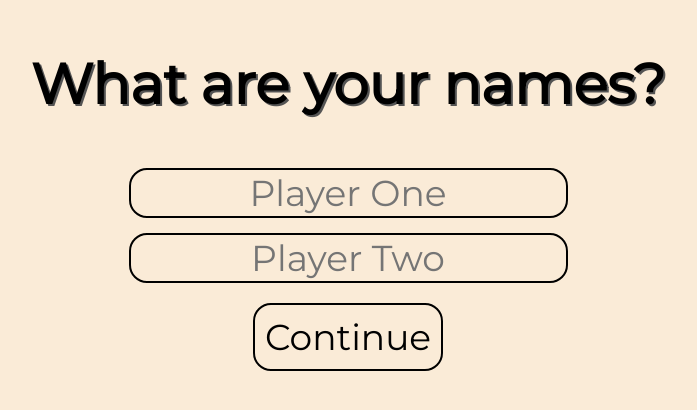
After one commit to TheDevGrk/TisButAScratch, a Flask app: template templates/names.html in a window 1280 px wide. The commit adds this page. Shown: the top 410 px of the page, without its empty margins (292-989 px from the left). Run offline with Flask 3, Linux system fonts and the light colour scheme; the template is opened without the code that fills it, so the values that code supplies are empty.

Commit message:
Added Name Choosing System | Removed Unnecessary Print Statements | Added Character Responses

```diff
--- a/main.py
+++ b/main.py
@@ -1,6 +1,7 @@
 from flask import Flask, render_template, request, redirect, url_for
 import sqlite3
 from wonderwords import RandomWord
+import random
 r = RandomWord()
 
 app = Flask(__name__)
@@ -12,6 +13,12 @@ def index():
 
   db = sqlite3.connect("main.sqlite")
   cursor = db.cursor()
+
+  cursor.execute("SELECT playerOneName FROM characters")
+  p1Name = cursor.fetchone()[0]
+
+  cursor.execute("SELECT playerTwoName FROM characters")
+  p2Name = cursor.fetchone()[0]
 
   if request.method == "GET":
     values = []
@@ -50,6 +57,8 @@ def index():
   elif request.method == "POST":
     values = []
 
+    responses = ["It's Just A Flesh Wound!", "I'm Invincible!", "Come On Then!", "Alright then, we'll just call it a draw.", "T'is But A Scratch"]
+
     cursor.execute("SELECT * FROM game")
     valuesUnformatted = cursor.fetchall()
 
@@ -60,17 +69,8 @@ def index():
 
     guess = request.form['guess'].upper()
 
-    if "RESTART" in guess.upper():
-      word1 = r.word(word_min_length = 5, word_max_length = 5).upper()
-      word2 = r.word(word_min_length = 5, word_max_length = 5).upper()
-
-      if word2 == word1:
-        word2 = r.word(word_min_length = 5, word_max_length = 5)
-
-      cursor.execute("UPDATE game SET turn = ?, word1 = ?, word2 = ?, spaces1 = ?, spaces2 = ?, health1 = ?, health2 = ?", (1, word1, word2, "_ _ _ _ _", "_ _ _ _ _", 5, 5))
-      db.commit()
-
-      values = [1, word1, word2, "_ _ _ _ _", "_ _ _ _ _", 5, 5]
+    if "RESTART" in guess:
+      return redirect(url_for('names'))
 
     elif values[0] == 1:
 
@@ -84,6 +84,7 @@ def index():
           if values[1][i] == guess and values[3][i*2] != guess:
 
             values[6] -= 1
+            values[7] = responses[random.randint(0, (len(responses) - 1))]
             newSpaces[i] = guess
 
             loopList = [0, 1, 2 ,3, 4]
@@ -111,6 +112,7 @@ def index():
           if values[2][i] == guess and values[4][i*2] != guess:
 
             values[5] -= 1
+            values[7] = responses[random.randint(0, (len(responses) - 1))]
             newSpaces[i] = guess
 
             loopList = [0, 1, 2 ,3, 4]
@@ -137,35 +139,15 @@ def index():
 
     values.append("")
     if values[5] == 0:
-      values[8] = "Congratulations Player Two! Tis No Longer But A Scratch on Player One! You Won The Battle!"
+      values[8] = f"Congratulations {p2Name}! Tis No Longer But A Scratch on {p1Name}! You Won The Battle! {p1Name}'s Word Was {values[1]}"
       values[0] = "Enter \"Restart\" To Start A New Game"
       values[7] = "The Game Has Ended!!!"
 
-      newSpaces = ""
-      for i in range(5):
-        if values[3].replace(" ", "")[i] == values[1][i]:
-          newSpaces = newSpaces + values[3].replace(" ", "")[i]
-          continue
-        else:
-          newSpaces = newSpaces + "<p style = 'color: red;'>" + values[3].replace(" ", "")[i] + "</p>"
-
-      values[3] = newSpaces
-      print(values[3])
     elif values[6] == 0:
-      values[8] = "Congratulations Player One!  Tis No Longer But A Scratch on Player Two! You Won The Battle!"
+      values[8] = f"Congratulations {p1Name}! Tis No Longer But A Scratch on {p2Name}! You Won The Battle! {p2Name}'s Word Was {values[2]}"
       values[0] = "Enter \"Restart\" To Start A New Game"
       values[7] = "The Game Has Ended!!!"
 
-      newSpaces = ""
-      for i in range(5):
-        if values[4].replace(" ", "")[i] == values[2][i]:
-          newSpaces = newSpaces + values[4].replace(" ", "")[i]
-          continue
-        else:
-          newSpaces = newSpaces + "<p style = 'color: red;'>" + values[4].replace(" ", "")[i] + "</p>"
-
-      values[4] = newSpaces
-      print(values[4])
 
 
   cursor.execute("SELECT playerOne FROM characters")
@@ -178,18 +160,17 @@ def index():
   values[6] = f"{p2}{values[6]}.png"
 
   if values[0] == 1:
-    values[0] = "Player One's Turn"
+    values[0] = f"{p1Name}'s Turn"
   elif values[0] == 2:
-    values[0] = "Player Two's Turn"
+    values[0] = f"{p2Name}'s Turn"
 
   cursor.close()
   db.close()
 
   return render_template("index.html", values = values)
 
-@app.route('/', methods = ["GET", "POST"])
+@app.route('/characters', methods = ["GET", "POST"])
 def characters():
-  print(1)
   values = []
 
   db = sqlite3.connect("main.sqlite")
@@ -197,38 +178,30 @@ def characters():
 
   reroute = False
   if request.method == "GET":
-    print(2)
-    cursor.execute("CREATE TABLE IF NOT EXISTS characters(playerOne TEXT, playerTwo TEXT, selectionTurn INT)")
+    cursor.execute("CREATE TABLE IF NOT EXISTS characters(playerOne TEXT, playerTwo TEXT, selectionTurn INT, playerOneName TEXT, playerTwoName TEXT)")
     db.commit()
 
     cursor.execute("SELECT * FROM characters")
     test = cursor.fetchall()
 
     if test == []:
-      print(2.5)
-      cursor.execute("INSERT INTO characters(playerOne, playerTwo, selectionTurn) VALUES (?, ?, ?)", ("blackKnight", "whiteKnight", 1))
+      cursor.execute("INSERT INTO characters(playerOne, playerTwo, selectionTurn, playerOneName, playerTwoName) VALUES (?, ?, ?, ?, ?)", ("blackKnight", "whiteKnight", 1, "Player One", "Player Two"))
       db.commit()
     else:
-      print(3)
       cursor.execute("UPDATE characters SET playerOne = ?, playerTwo = ?, selectionTurn = ?", ("blackKnight", "whiteKnight", 1))
       db.commit()
 
   elif request.method == "POST":
-    print(4)
     cursor.execute("SELECT selectionTurn FROM characters")
     turn = cursor.fetchone()[0]
 
     if request.form["select"] == "Play As The Black Knight":
-      print(5)
       if turn == 1:
         cursor.execute("UPDATE characters SET playerOne = ?, selectionTurn = ?", ("blackKnight", 2))
-        print(6)
         db.commit()
       elif turn == 2:
         cursor.execute("UPDATE characters SET playerTwo = ?, selectionTurn = ?", ("blackKnight", 1))
-        print(7)
         db.commit()
-        print(8)
         reroute = True
       else:
         print("An error occurred when setting a player's character as blackKnight!")
@@ -266,21 +239,59 @@ def characters():
       else:
         print("An error occurred when setting a player's character as grayKnight!")
 
-  print(9)
   cursor.execute("SELECT selectionTurn FROM characters")
   turn = cursor.fetchone()[0]
 
-  print(10)
   if turn == 1:
-    values.append("Player One,")
-    print(11)
+    cursor.execute("SELECT playerOneName FROM characters")
+    p1Name = cursor.fetchone()[0]
+
+    values.append(f"{p1Name},")
+
   elif turn == 2:
-    values.append("Player Two,")
+    cursor.execute("SELECT playerTwoName FROM characters")
+    p2Name = cursor.fetchone()[0]
+
+    values.append(f"{p2Name},")
+
   if reroute:
     return redirect(url_for('index'))
   else:
-    print(12)
     return render_template("characters.html", values = values)
+
+@app.route('/', methods = ["GET", "POST"])
+def names():
+  db = sqlite3.connect("main.sqlite")
+  cursor = db.cursor()
+
+  reroute = False
+  if request.method == "GET":
+    cursor.execute("CREATE TABLE IF NOT EXISTS characters(playerOne TEXT, playerTwo TEXT, selectionTurn INT, playerOneName TEXT, playerTwoName TEXT)")
+    db.commit()
+
+    cursor.execute("SELECT * FROM characters")
+    test = cursor.fetchall()
+
+    if test == []:
+      cursor.execute("INSERT INTO characters(playerOne, playerTwo, selectionTurn, playerOneName, playerTwoName) VALUES (?, ?, ?, ?, ?)", ("blackKnight", "whiteKnight", 1, "Player One", "Player Two"))
+      db.commit()
+    else:
+      cursor.execute("UPDATE characters SET playerOne = ?, playerTwo = ?, selectionTurn = ?, playerOneName = ?, playerTwoName = ?", ("blackKnight", "whiteKnight", 1, "Player One", "Player Two"))
+      db.commit()
+
+  elif request.method == "POST":
+    p1Name = request.form["p1"]
+    p2Name = request.form["p2"]
+
+    cursor.execute("UPDATE characters SET playerOneName = ?, playerTwoName = ?", (p1Name, p2Name))
+    db.commit()
+
+    reroute = True
+
+  if reroute:
+    return redirect(url_for('characters'))
+  else:
+    return render_template("names.html")
 
 if __name__ == '__main__':
   app.run(host='0.0.0.0', port=80)
--- a/static/style.css
+++ b/static/style.css
@@ -57,7 +57,7 @@ input[name = "guess"]{
   margin: 20px 150px;
   text-align: center;
   font-size: 36px;
-  color: gold;
+  color: rgb(193, 23, 148);
 }
 #howHeader{
   text-align: center;
@@ -116,3 +116,13 @@ input[name = "guess"]{
   color: navy;
   border: 4px solid navy;
 }
+
+#nameContainer{
+  margin: 50px 200px;
+  display: flex;
+  flex-direction: column;
+  align-items: center;
+}
+#p1Name{
+  margin-bottom: 15px;
+}
--- a/templates/index.html
+++ b/templates/index.html
@@ -4,13 +4,13 @@
 <head>
   <meta charset="utf-8">
   <meta name="viewport" content="width=device-width">
-  <title>Tis But A Scratch</title>
+  <title>T'is But A Scratch - Game</title>
   <link href="static/style.css" rel="stylesheet" type="text/css" />
   <link href="https://fonts.googleapis.com/css2?family=Montserrat" rel="stylesheet">
 </head>
 
 <body>
-  <header>Tis But A Scratch</header>
+  <header>T'is But A Scratch</header>
   <div class = "gameContainer">
     <div class = "playerContainer" id = "playerOneContainer">
       <img class = "player" src = "{{ url_for('static', filename = values[5]) }}"/>
--- /dev/null
+++ b/templates/names.html
@@ -0,0 +1,22 @@
+<!DOCTYPE html>
+<html>
+
+<head>
+  <meta charset="utf-8">
+  <meta name="viewport" content="width=device-width">
+  <title>Choose Your Name</title>
+  <link href="static/style.css" rel="stylesheet" type="text/css" />
+  <link href="https://fonts.googleapis.com/css2?family=Montserrat" rel="stylesheet">
+</head>
+
+<body>
+  <header>What are your names? </header>
+  <form method = "POST">
+    <div id = "nameContainer">
+        <input type = "text" id = "p1Name" name = "p1" placeholder= "Player One"/>
+        <input type = "text" id = "p2Name" name = "p2" placeholder= "Player Two"/>
+        <input id = "submit" type = "submit" value = "Continue"/>
+    </div>
+  </form>
+</body>
+</html>
```
Also changed, not shown: main.sqlite.
